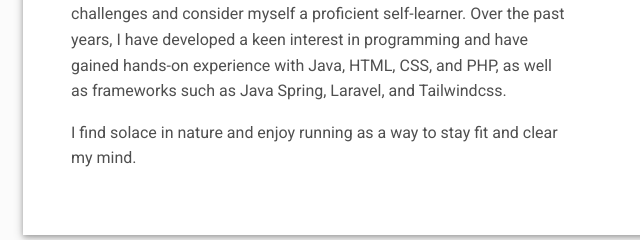
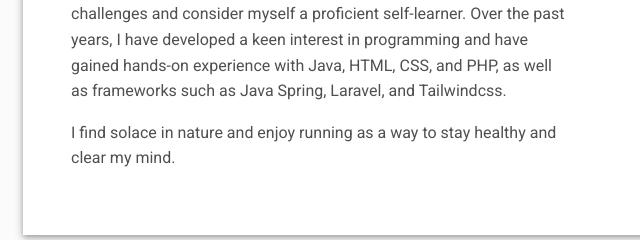
Before and after one commit to Githector/cv, a plain HTML site: page index.html in a window 1280 px wide. Shown: the part 913-1153 px from the top of the page, 59-699 px from the left. Drawn offline with Linux system fonts and the light colour scheme.

Commit message:
grammar ch

```diff
--- a/index.html
+++ b/index.html
@@ -96,7 +96,7 @@
           <h2 class="h2 fw-light mb-4">About Me</h2>
           <p>Hello!!! How're you??? my name is Héctor ;).</p>
           <p>I am a telecommunications engineer specialized in web development with a passion for knowledge sharing. Currently, I work as a teacher and manager at an educational center where I strive to inspire and educate the next generation of professionals. I am always up for new challenges and consider myself a proficient self-learner. Over the past years, I have developed a keen interest in programming and have gained hands-on experience with Java, HTML, CSS, and PHP, as well as frameworks such as Java Spring, Laravel, and Tailwindcss.</p>
-          <p>I find solace in nature and enjoy running as a way to stay fit and clear my mind.</p>
+          <p>I find solace in nature and enjoy running as a way to stay healthy and clear my mind.</p>
         </div>
         <div class="col-md-5 offset-lg-1">
           <div class="row mt-2">
```
